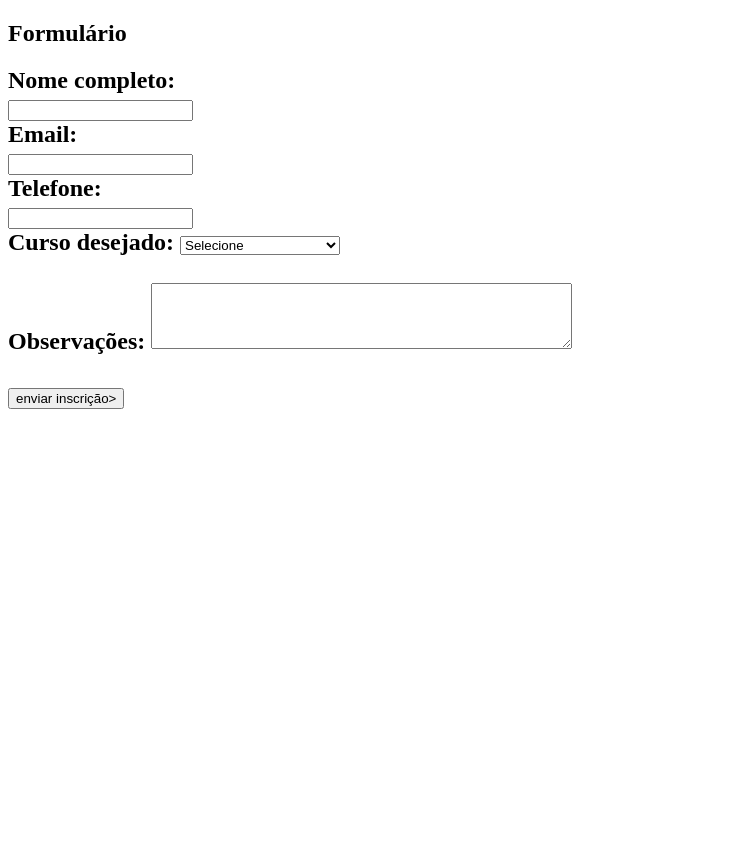
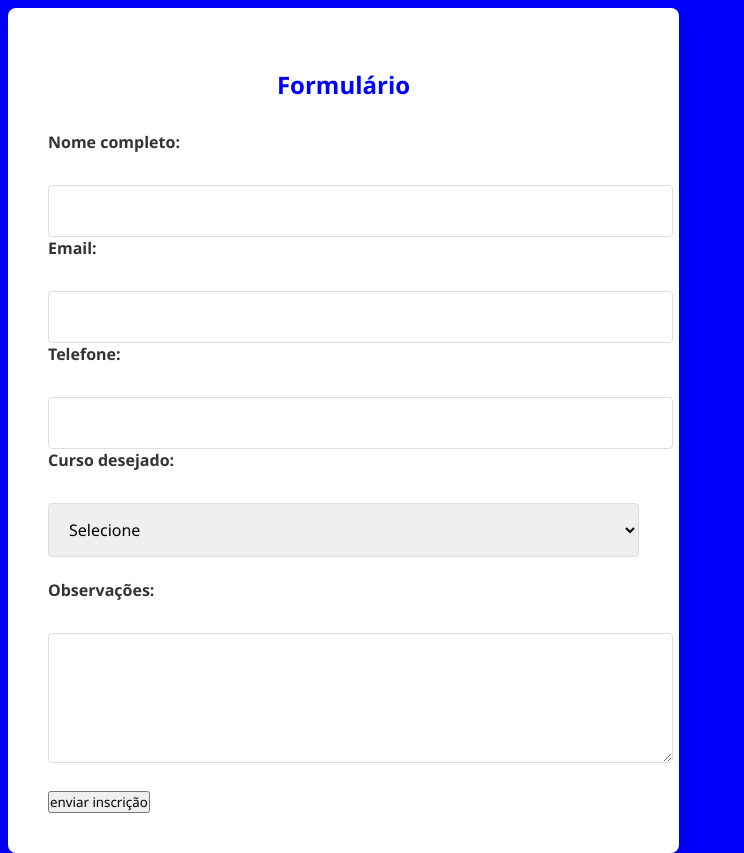
Before and after one commit to cintia-valeria-da-silva/ATIVIDADE-COM-CSS-E-HTML-COM-FORM, a plain HTML site: page index.html in a window 1280 px wide. Shown: the whole page, without its empty margins (0-744 px from the left). Before the commit the page ends 800 px from the top, so only its background shows below. Drawn offline with Linux system fonts and the light colour scheme.

Commit message:
Update index.html

```diff
--- a/index.html
+++ b/index.html
@@ -4,11 +4,96 @@
 <meta charset="UTF-8">
 <meta name="viewport" content="width=device-width, initial-scaled=1.0">
 <title>Inscrição Senai</title>
+<style>
+* {
+    martgin: 0;
+    padding: 0;
+    box-sizing: bordero-box;
+    font-family: 'Segoe UI', 'Segoe UI', Tahoma, Geneva, Verdana, sns-serif;
+    }
+    body {
+    height: 100vh;
+    background-color: blue;
+    display:flex;
+    justify-content:
+    padding:20px;
 
+    }
+    form {
+        width: 100%;
+        max-width: 600px;
+        background-color: white;
+        border-radius: 8px;
+        box-shadow: 0 10px 25px rgba(0,0,0,0.2);
+        overflow: hidden;
+        padding: 40px;
+        position: relative;
+    }
+    h2 {
+        text-align: center;
+        color: blue;
+        margin-bottom: 30px;
+        font-size; 28px;
+    }
+    .form-group {
+        margin-bottom: 25px;
+    }
+    label {
+        display: block;
+        margin-bottom: 10px;
+        font-weight: 600;
+        color: #333;
+        font-size: 16px;
+    }
+    input,select,textarea {
+        width: 100%;
+        padding: 14px 16px;
+        border: 1px solid #ddd;
+        border-radius: 4px;
+        font-size: 16px;
+        transition: border-color 0.3s;
+    }
+    input:focus, select:focus, textarea:focus {
+    	border-clor:#0000ff
+        outline: none;
+        box-shadow: 0 0 0 2px #000ff;
+    }
+    textarea {
+        resize: vertical;
+        min-height: 100px;
+    }
+    .divider {
+        height: 1px;
+        background-color: #eee;
+        margin: 30px 0;
+    }
+    .btn-submit {
+        background-color: #e30613;
+        color: white;
+        borde: none;
+        padding: 12px 20px;
+        font-weight: 600px;
+        border-radius: 4px;
+        width: 100%;
+        transition: background-color 0.3s;
+    }
+    .btn-submit::hover {
+        background-color: #441ac3;
+    }
+    @media (max-width:480px) {
+        .container {
+            max-width: 100px;
+        }
+        .form-container {
+            padding: 20px;
+        }
+    }
+ </style>
+</head>
 <body>
-
-<h2>Formulário<h2>
-
+<div class="container">
+<form class="formulario">
+<h2>Formulário</h2>
 <form>
     <Label for="name">Nome completo:</Label><br>
     <input type="text" id ="name" name="name"><br>
@@ -19,7 +104,7 @@
     <label for="telefone">Telefone:</label><br>
     <input type="telefone"id="Telefone"><br>
 
-    <label for="curso">Curso desejado:</label>
+    <label for="curso">Curso desejado:</label><br>
     <select id="curso" name="curso">
         <option value="">Selecione</option>
         <option value="informatica">Técnico em informatica</option>
@@ -28,10 +113,10 @@
 
     </select>
     <br><br>
-    <label for="observacoes">Observações:</label>
+    <label for="observacoes">Observações:</label><br>
     <textarea id="text" name="observacoes" rows="4" cols="50"></textarea>
     <br><br>
-    <button type="submit">enviar inscrição></button>
+    <button type="submit">enviar inscrição</button>
 
  </form>
 </body>
```
